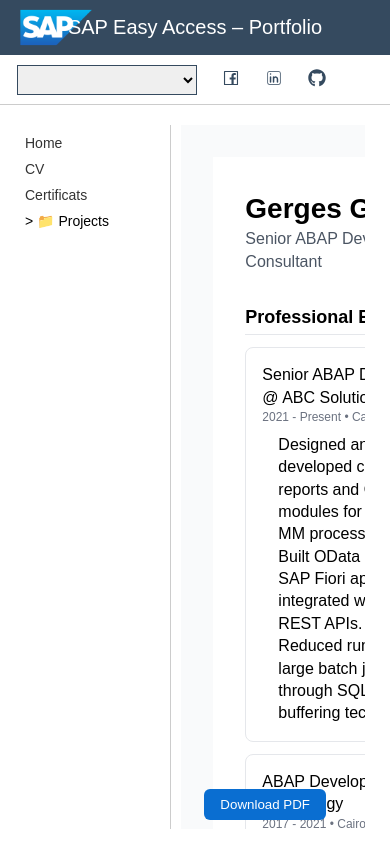
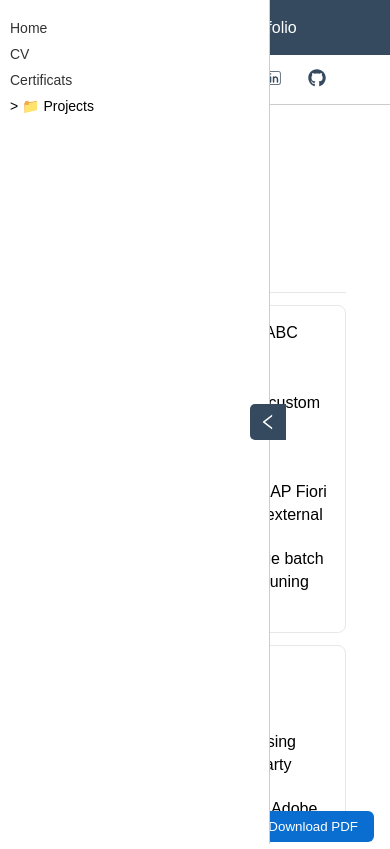
Before and after one commit to GergesGhaly/ABAP-Portfolio, a React (Vite) app: page /cv in a window 390 px wide. Built offline with nearby package versions, Linux system fonts and the light colour scheme.

Commit message:
handel on small screens

```diff
--- a/src/components/SideBar.jsx
+++ b/src/components/SideBar.jsx
@@ -1,11 +1,13 @@
 import { Link } from "react-router-dom";
-import { useState } from "react";
+import { useState, useEffect } from "react";
 import { projectsList } from "../data/projects";
-import { BsJustify } from "react-icons/bs";
+import { AiOutlineLeft, AiOutlineRight } from "react-icons/ai";
 
 export default function SideBar() {
   const [openProjects, setOpenProjects] = useState(false);
   const [openProjectFiles, setOpenProjectFiles] = useState({});
+  const [isMobile, setIsMobile] = useState(window.innerWidth < 600);
+  const [sidebarOpen, setSidebarOpen] = useState(true);
 
   const toggleProjectFiles = (id) => {
     setOpenProjectFiles((prev) => ({
@@ -14,11 +16,41 @@
     }));
   };
 
+  useEffect(() => {
+    const handleResize = () => setIsMobile(window.innerWidth < 600);
+    window.addEventListener("resize", handleResize);
+    return () => window.removeEventListener("resize", handleResize);
+  }, []);
+
   const style = {
+    sidebarWrapper: {},
     sidebar: {
       width: "270px",
       borderRight: "1px solid #ccc",
       fontSize: "14px",
+      position: isMobile ? "fixed" : "relative",
+      top: 0,
+      left: sidebarOpen ? 0 : -300,
+      height: "100vh",
+      backgroundColor: "#fff",
+      overflowY: "auto",
+      transition: "left 0.3s ease",
+      zIndex: 1000,
+      padding: "10px",
+    },
+    toggleButton: {
+      display: isMobile ? "flex" : "none",
+      position: "absolute",
+      top: "50%",
+      left: sidebarOpen ? 250 : 0,
+      transform: "translateY(-50%)",
+      backgroundColor: "#354a5f",
+      color: "#fff",
+      padding: "8px",
+      cursor: "pointer",
+      borderTopLeftRadius: "5px",
+      borderBottomLeftRadius: "5px",
+      zIndex: 1100,
     },
     ul: { padding: 0 },
     li: { marginTop: "10px", cursor: "pointer", listStyle: "none" },
@@ -26,13 +58,11 @@
     subLink: { textDecoration: "none", color: "#444", marginLeft: "25px" },
     foldersWraper: {
       display: "flex",
-
       flexDirection: "column",
       marginLeft: "20px",
       gap: "5px",
       padding: "5px 0",
     },
-
     filesWraper: {
       display: "flex",
       flexDirection: "column",
@@ -44,12 +74,25 @@
       color: "#666",
       marginLeft: "25px",
       fontSize: "12px",
-
-      // padding: "5px 0",
     },
   };
 
   return (
+    <div style={style.sidebarWrapper}>
+      {/* زر التوجيل عند الموبايل */}
+      {isMobile && (
+        <div
+          style={style.toggleButton}
+          onClick={() => setSidebarOpen(!sidebarOpen)}
+        >
+          {sidebarOpen ? (
+            <AiOutlineLeft size={20} />
+          ) : (
+            <AiOutlineRight size={20} />
+          )}
+        </div>
+      )}
+
       <div style={style.sidebar}>
         <ul style={style.ul}>
           <li style={style.li}>
@@ -105,5 +148,6 @@
           )}
         </ul>
       </div>
+    </div>
   );
 }
--- a/src/components/TopBar.jsx
+++ b/src/components/TopBar.jsx
@@ -1,7 +1,16 @@
 import { useLocation, useParams } from "react-router-dom";
 import { projectsList } from "../data/projects";
+import { useEffect, useState } from "react";
 
 export default function TopBar() {
+  const [isMobile, setIsMobile] = useState(window.innerWidth < 600);
+
+  useEffect(() => {
+    const handleResize = () => setIsMobile(window.innerWidth < 600);
+    window.addEventListener("resize", handleResize);
+    return () => window.removeEventListener("resize", handleResize);
+  }, []);
+
   const location = useLocation();
   const params = useParams();
 
@@ -32,15 +41,15 @@
   };
 
   const logo = {
-    width: "90px",
-    height: "45px",
+    width: isMobile ? "70px" : "90px",
+    height: isMobile ? "35px" : "45px",
   };
 
   const title = {
     position: "absolute",
     left: "50%",
     transform: "translateX(-50%)",
-    fontSize: "20px",
+    fontSize: isMobile ? "16px" : "20px",
     margin: 0,
     whiteSpace: "nowrap",
     fontWight: "300",
--- a/src/layout/MainLayout.jsx
+++ b/src/layout/MainLayout.jsx
@@ -1,13 +1,22 @@
 import { Outlet } from "react-router-dom";
 import TopBar from "../components/TopBar";
 import SideBar from "../components/SideBar";
-import BottomBar from "../components/bottomBar";
+import BottomBar from "../components/BottomBar";
+import { useEffect, useState } from "react";
 
 export default function MainLayout() {
+  const [isMobile, setIsMobile] = useState(window.innerWidth < 600);
+
+  useEffect(() => {
+    const handleResize = () => setIsMobile(window.innerWidth < 600);
+    window.addEventListener("resize", handleResize);
+    return () => window.removeEventListener("resize", handleResize);
+  }, []);
+
   const style = {
     display: "flex",
     gap: "10px ",
-    padding: "20px 25px",
+    padding: isMobile ? "10px 12px" : "20px 25px",
     height: "calc(100vh - 100px)",
     overflow: "hidden",
   };
--- a/src/pages/CV.jsx
+++ b/src/pages/CV.jsx
@@ -1,7 +1,15 @@
-import React, { useRef } from "react";
+import React, { useEffect, useRef, useState } from "react";
 import html2pdf from "html2pdf.js";
 
 export default function CV({ data }) {
+  const [isMobile, setIsMobile] = useState(window.innerWidth < 600);
+
+  useEffect(() => {
+    const handleResize = () => setIsMobile(window.innerWidth < 600);
+    window.addEventListener("resize", handleResize);
+    return () => window.removeEventListener("resize", handleResize);
+  }, []);
+
   const { name, title, experience, projects, contact } = data;
   const cvRef = useRef();
 
@@ -13,7 +21,7 @@
       alignItems: "start",
       justifyContent: "start",
 
-      padding: "2rem",
+      padding: isMobile ? "" : "2rem",
       // backgroundColor: "#f9fafb",
       fontFamily: "sans-serif",
       lineHeight: "1.4",
@@ -53,8 +61,8 @@
     },
     footer: {
       position: "absolute",
-      bottom: "1.5rem",
-      right: "4rem",
+      bottom: isMobile ? "0.1rem" : "1.5rem",
+      right: isMobile ? "1rem" : "4rem",
       display: "flex",
       justifyContent: "flex-end",
       // textAlign: "center",
--- a/src/pages/Certificats.jsx
+++ b/src/pages/Certificats.jsx
@@ -1,6 +1,14 @@
-import React, { useState } from "react";
+import React, { useEffect, useState } from "react";
 
 const Certificats = () => {
+  const [isMobile, setIsMobile] = useState(window.innerWidth < 600);
+
+  useEffect(() => {
+    const handleResize = () => setIsMobile(window.innerWidth < 600);
+    window.addEventListener("resize", handleResize);
+    return () => window.removeEventListener("resize", handleResize);
+  }, []);
+
   const [lightbox, setLightbox] = useState({ open: false, imgSrc: "" });
 
   const certificatsData = [
@@ -25,7 +33,7 @@
       display: "flex",
       flexDirection: "column",
       gap: "20px",
-      padding: "20px",
+      padding: isMobile ? "5px" : "20px",
     },
     row: {
       display: "flex",
--- a/src/pages/FileViewer.jsx
+++ b/src/pages/FileViewer.jsx
@@ -2,9 +2,17 @@
 import { projectsList } from "../data/projects";
 import { Prism as SyntaxHighlighter } from "react-syntax-highlighter";
 import { vs } from "react-syntax-highlighter/dist/esm/styles/prism";
-import { useState } from "react";
+import { useEffect, useState } from "react";
 
 export default function FileViewer() {
+  const [isMobile, setIsMobile] = useState(window.innerWidth < 600);
+
+  useEffect(() => {
+    const handleResize = () => setIsMobile(window.innerWidth < 600);
+    window.addEventListener("resize", handleResize);
+    return () => window.removeEventListener("resize", handleResize);
+  }, []);
+
   const { projectId, fileId } = useParams();
   const [copied, setCopied] = useState(false);
 
@@ -20,7 +28,7 @@
   };
 
   const style = {
-    container: { padding: "20px" },
+    container: { padding: isMobile ? "5px" : "20px" },
     header: {
       display: "flex",
       justifyContent: "space-between",
@@ -36,12 +44,15 @@
       border: "none",
       borderRadius: "5px",
     },
+    title: {
+      fontSize: isMobile ? "16px" : "20px",
+    },
   };
 
   return (
     <div style={style.container}>
       <div style={style.header}>
-        <h2>{file.name}</h2>
+        <h2 style={style.title}>{file.name}</h2>
         <button style={style.btn} onClick={copyCode}>
           {copied ? "✓ Copied" : "Copy Code"}
         </button>
```
Lines whose indentation alone changed are shown as unchanged.
